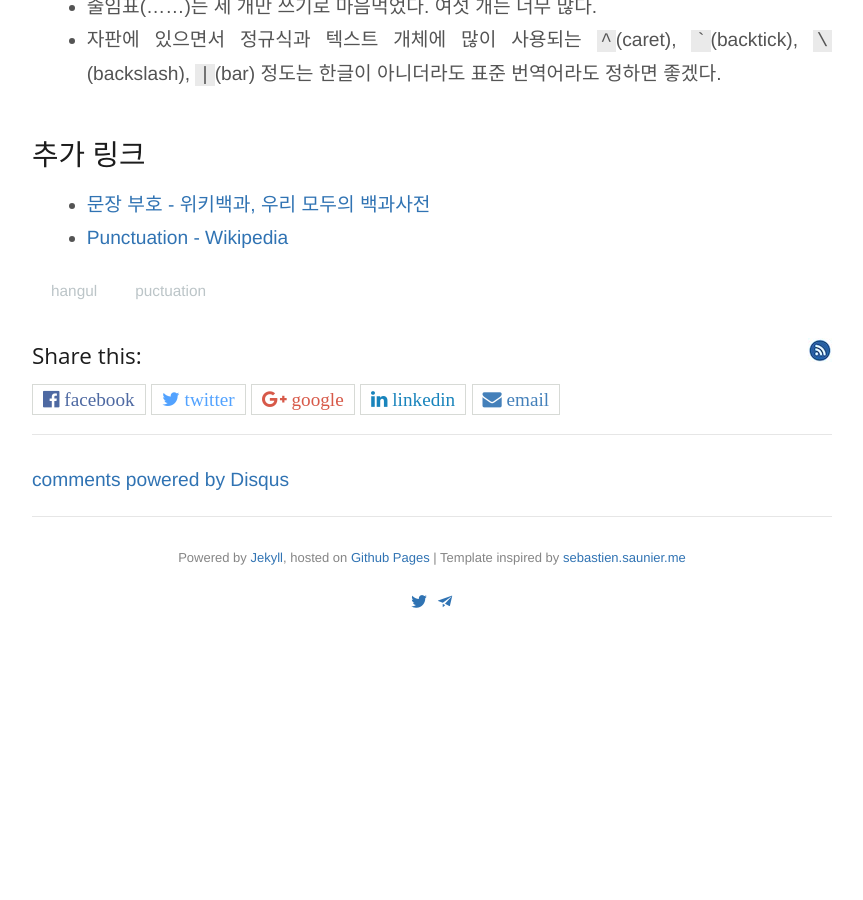
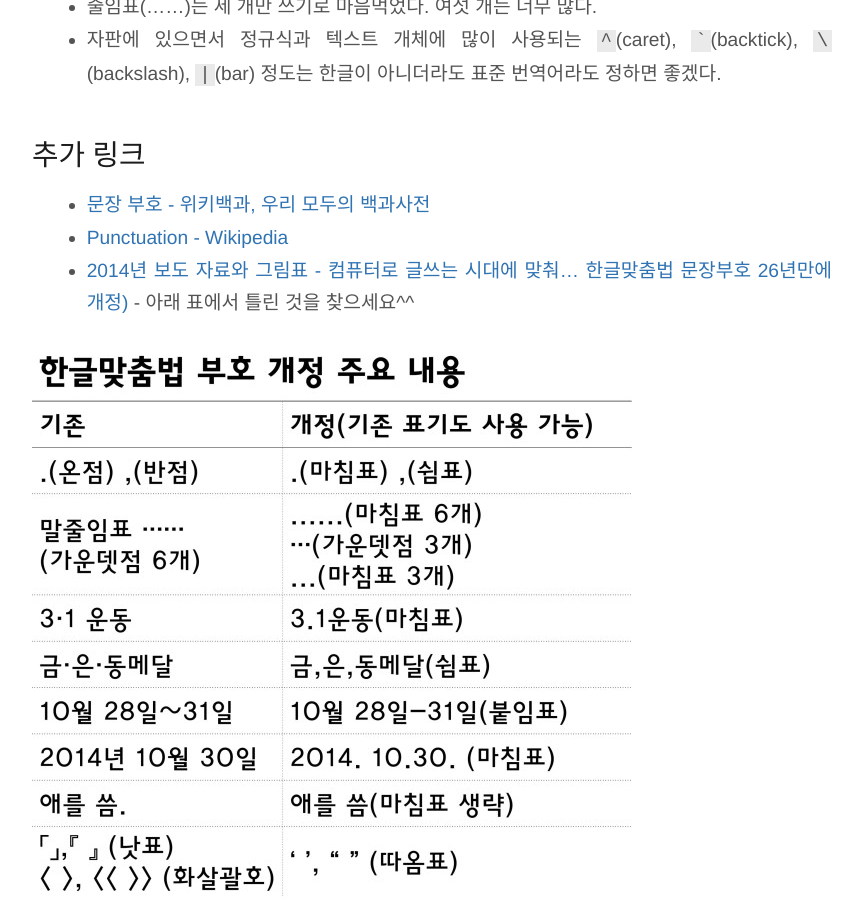
Before and after one commit to nolboo/nolboo.github.io, a Jekyll site: the page built from _posts/2017-08-26-han-punctuation.md, in a window 1280 px wide and 900 px high, scrolled down 12063 px. Shown: the whole window, without its empty margins (208-1071 px from the left). Built offline with Jekyll 4.4.1, drawn with Linux system fonts in a browser that asks for light colours; nearby versions of some CDN libraries; a script that is not in the unit is left out; comment, search, counter and statistics services are not loaded; before the commit the page ends 12695 px from its top, so only the background shows below that.

Commit message:
Post Han Puctuation

```diff
--- a/_posts/2017-08-26-han-punctuation.md
+++ b/_posts/2017-08-26-han-punctuation.md
@@ -399,3 +399,6 @@ tags : [hangul, puctuation]
 
 * [문장 부호 - 위키백과, 우리 모두의 백과사전](https://ko.wikipedia.org/wiki/%EB%AC%B8%EC%9E%A5_%EB%B6%80%ED%98%B8)
 * [Punctuation - Wikipedia](https://en.wikipedia.org/wiki/Punctuation)
+* [2014년 보도 자료와 그림표 - 컴퓨터로 글쓰는 시대에 맞춰… 한글맞춤법 문장부호 26년만에 개정)](http://www.urimal.kr/urimal/intro/coverage.jsp?mode=view&article_no=559) - 아래 표에서 틀린 것을 찾으세요^^
+
+![](/images/posts/han-punctuation.jpg)
```
Also changed, not shown: images/posts/han-punctuation.jpg (added), 1 other file.
